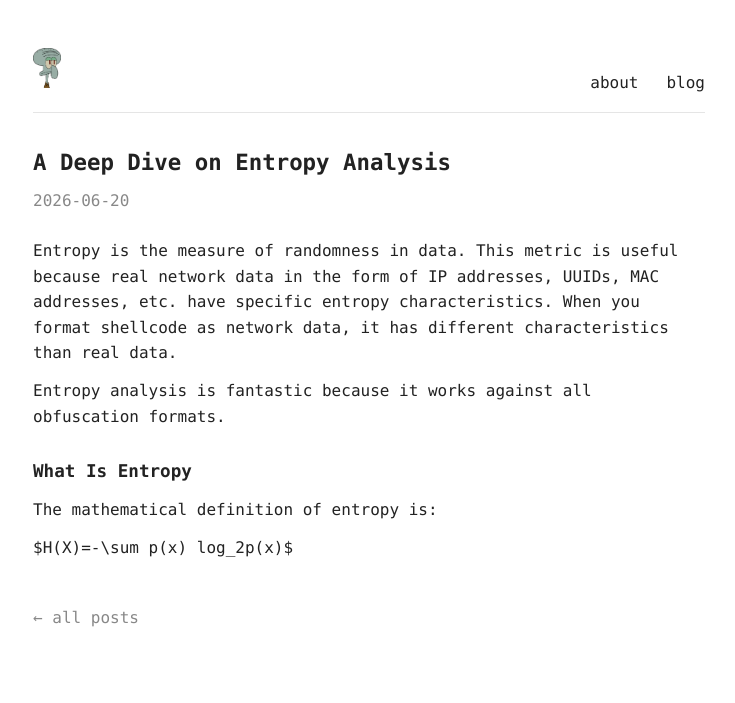
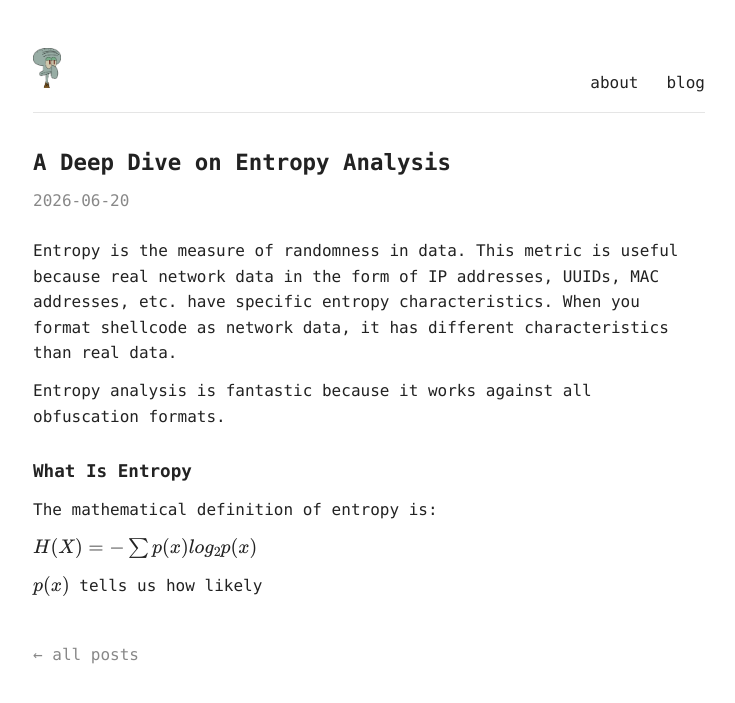
Before and after one commit to hol-jud18/hol-jud18.github.io, a Jekyll site: the page built from _posts/2026-07-19-entropy-analysis.md, in a window 1280 px wide. Shown: the top 703 px of the page, without its empty margins (271-1006 px from the left). Built offline with Jekyll 4.4.1, drawn with Linux system fonts in a browser that asks for light colours; part of the change alters nothing that is shown.

```diff
--- a/_layouts/default.html
+++ b/_layouts/default.html
@@ -7,6 +7,15 @@
   <link rel="icon" type="image/png" href="{{ '/assets/images/favicon.png' | relative_url }}">
   <link rel="stylesheet" href="{{ '/assets/css/style.css' | relative_url }}">
   <link rel="stylesheet" href="{{ '/assets/css/syntax.css' | relative_url }}">
+  <script>
+    MathJax = {
+      tex: {
+        inlineMath: [['$', '$'], ['\\(', '\\)']],
+        displayMath: [['$$', '$$'], ['\\[', '\\]']]
+      }
+    };
+  </script>
+  <script src="https://cdn.jsdelivr.net/npm/mathjax@3/es5/tex-mml-chtml.js" defer></script>
 </head>
 <body>
   <header class="site">
--- a/_posts/2026-07-19-entropy-analysis.md
+++ b/_posts/2026-07-19-entropy-analysis.md
@@ -15,3 +15,5 @@ Entropy analysis is fantastic because it works against all obfuscation formats.
 The mathematical definition of entropy is:
 
 $H(X)=-\sum p(x) log_2p(x)$
+
+$p(x)$ tells us how likely
```
